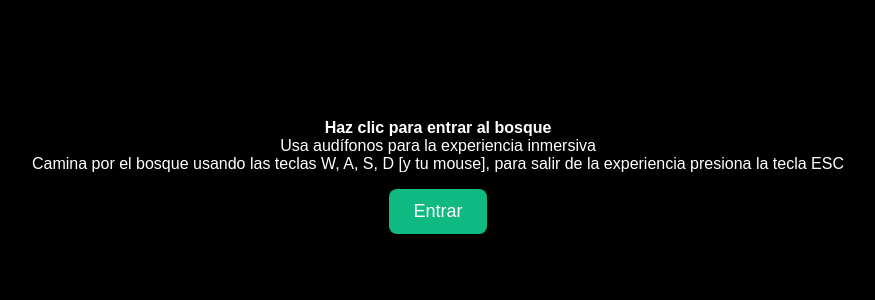
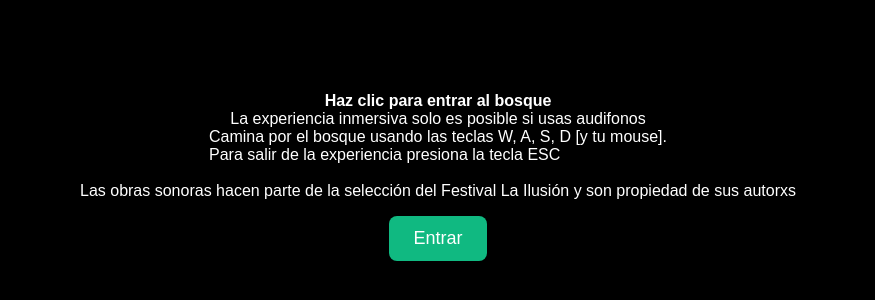
Before and after one commit to vlahebo1/Festival-La-Ilusi-n, a plain HTML site: page index.html in a window 1280 px wide. Shown: the part 224-524 px from the top of the page, without its empty margins (202-1077 px from the left). Drawn offline with nearby package versions, Linux system fonts and the light colour scheme.

Commit message:
Update index.html

```diff
--- a/index.html
+++ b/index.html
@@ -21,9 +21,11 @@
 <body>
 
 <div id="overlay">
-  <div><strong>Haz clic para entrar al bosque</strong></div>
-  <div>Usa audífonos para la experiencia inmersiva</div>
- <div>Camina por el bosque usando las teclas W, A, S, D [y tu mouse], para salir de la experiencia presiona la tecla ESC</div>
+  <div><strong>Haz clic para entrar al bosque<br></strong></div>
+  <div>La experiencia inmersiva solo es posible si usas audifonos<br></div>
+ <div>Camina por el bosque usando las teclas W, A, S, D [y tu mouse].<br>Para salir de la experiencia presiona la tecla ESC<br></div>
+ <div><br>Las obras sonoras hacen parte de la selección del Festival La Ilusión y son propiedad de sus autorxs<br></div>
+
   <button id="enterBtn">Entrar</button>
 </div>
 
```
